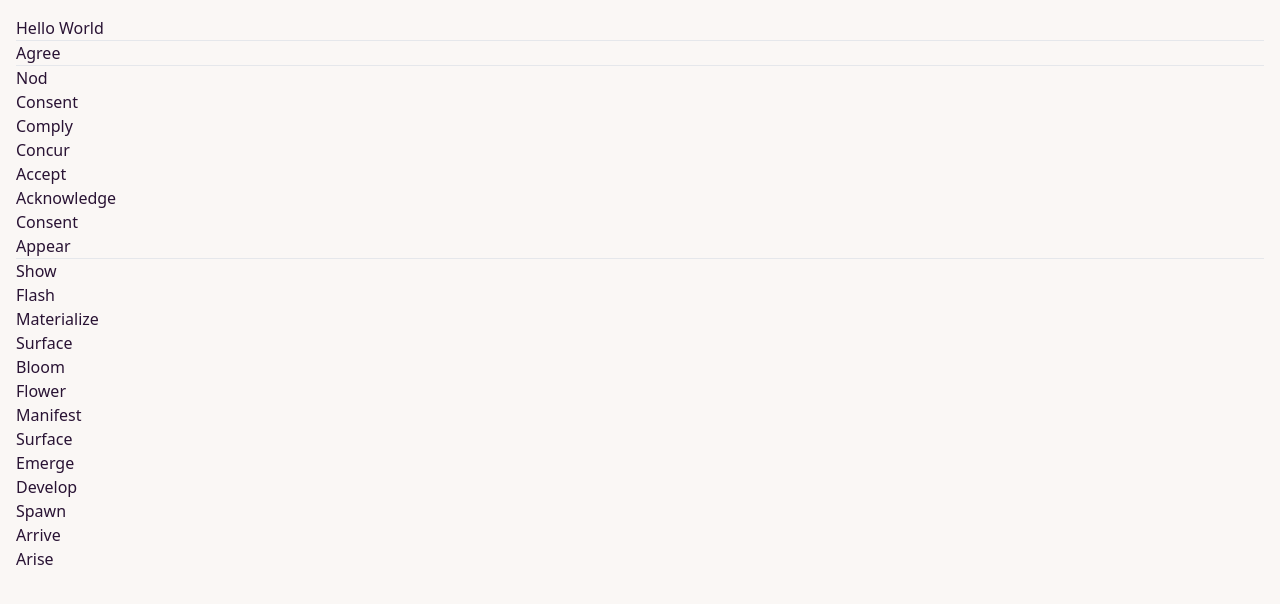
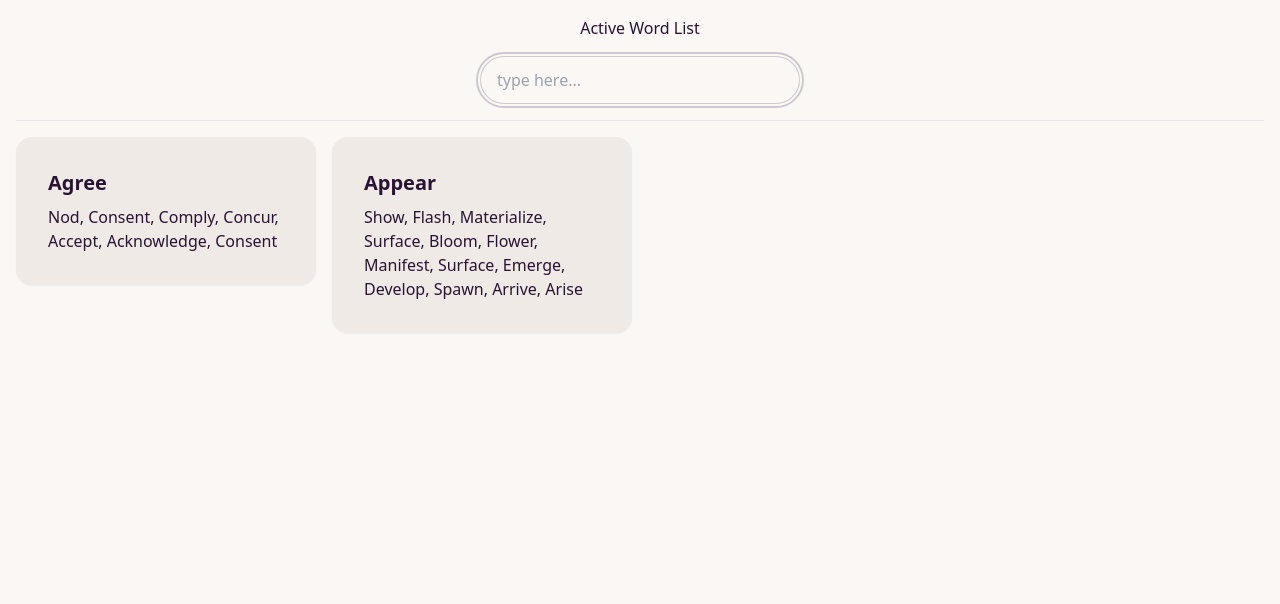
Before and after one commit to alifirhas/active-word-list, a website: page index.html in a window 1280 px wide. Drawn offline with Linux system fonts and the light colour scheme.

Commit message:
:sparkles: Basic search and read data

```diff
--- a/index.html
+++ b/index.html
@@ -11,20 +11,44 @@
 		<!-- Data -->
 		<script src="./data/active_word_list.js"></script>
 	</head>
-	<body>
+	<body onload="search()">
 		<div class="container p-4 mx-auto h-screen">
-			<h1>Hello World</h1>
+			<!-- Label and search input -->
+			<div class="flex items-center flex-col">
+				<!-- Label -->
+				<h1 class="mb-4">Active Word List</h1>
 
-			<hr>
+				<!-- Search input -->
+				<input
+					type="search"
+					placeholder="type here..."
+					id="search-keyword"
+					class="input input-bordered w-full max-w-xs"
+					autofocus
+					oninput="search()"
+				/>
+			</div>
 
-			<div id="data-container"></div>
+			<!-- Divider -->
+			<div class="w-full my-4">
+				<hr />
+			</div>
+
+			<!-- Passive word card with list of active word -->
+			<div id="data-container" class="grid grid-cols-1 md:grid-cols-2 lg:grid-cols-4 gap-4">
+				<!-- <div class="card bg-base-200 shadow-sm">
+					<div class="card-body">
+						<h2 class="card-title">Card title!</h2>
+						<p>one, two, three, four</p>
+					</div>
+				</div> -->
+			</div>
 		</div>
 
 		<script>
-			// Filtering data Stuff
-			let searchKeyword = "";
-
+			// Filtering data
 			function isMatch(item, term) {
+				// Filter data on passive_word
 				if (item.passive_word.toLowerCase().includes(term)) {
 					return true;
 				}
@@ -33,6 +57,7 @@
 				word.toLowerCase()
 				);
 
+				// Filter data on active_words item
 				if (lowerCaseActiveWords.some((word) => word.includes(term))) {
 					return true;
 				}
@@ -40,27 +65,38 @@
 				return false;
 			}
 
+			// UI
+			function search() {
+				// Get search keyword
+				let searchKeyword = document
+					.getElementById("search-keyword")
+					.value.toLowerCase();
+
+				// Filter active_word_list
 				let filteredArray = activeWorldList.filter((item) =>
 					isMatch(item, searchKeyword)
 				);
 
-			// UI Stuff
+				// Make the container
 				const dataContainer = document.getElementById("data-container");
+				dataContainer.innerHTML = ""; // Reset container item every search
 
+				// Show the result
 				for (let wordObject of filteredArray) {
 					let wordContainer = document.createElement("div");
 					let activeWordContainer = document.createElement("div");
 
 					let passiveWordLabel = `${wordObject.passive_word}`;
-				let activeWordOptions = ``;
+					let activeWordOptions = wordObject.active_words.join(", ");
 
-				for (let activeWord of wordObject.active_words) {
-					activeWordOptions += `${activeWord} <br>`;
-				}
-
-				wordContainer.innerHTML = passiveWordLabel + "<hr>" + activeWordOptions;
+					wordContainer.innerHTML = `<div class='card bg-base-200 shadow-sm'>
+						<div class='card-body'>
+						<h2 class='card-title'>${passiveWordLabel}</h2>
+						<p>${activeWordOptions}</p></div>
+					</div>`;
 
 					dataContainer.appendChild(wordContainer);
+				}
 			}
 		</script>
 	</body>
```
Also changed, not shown: dist/output.css. Lines whose indentation alone changed are shown as unchanged.
